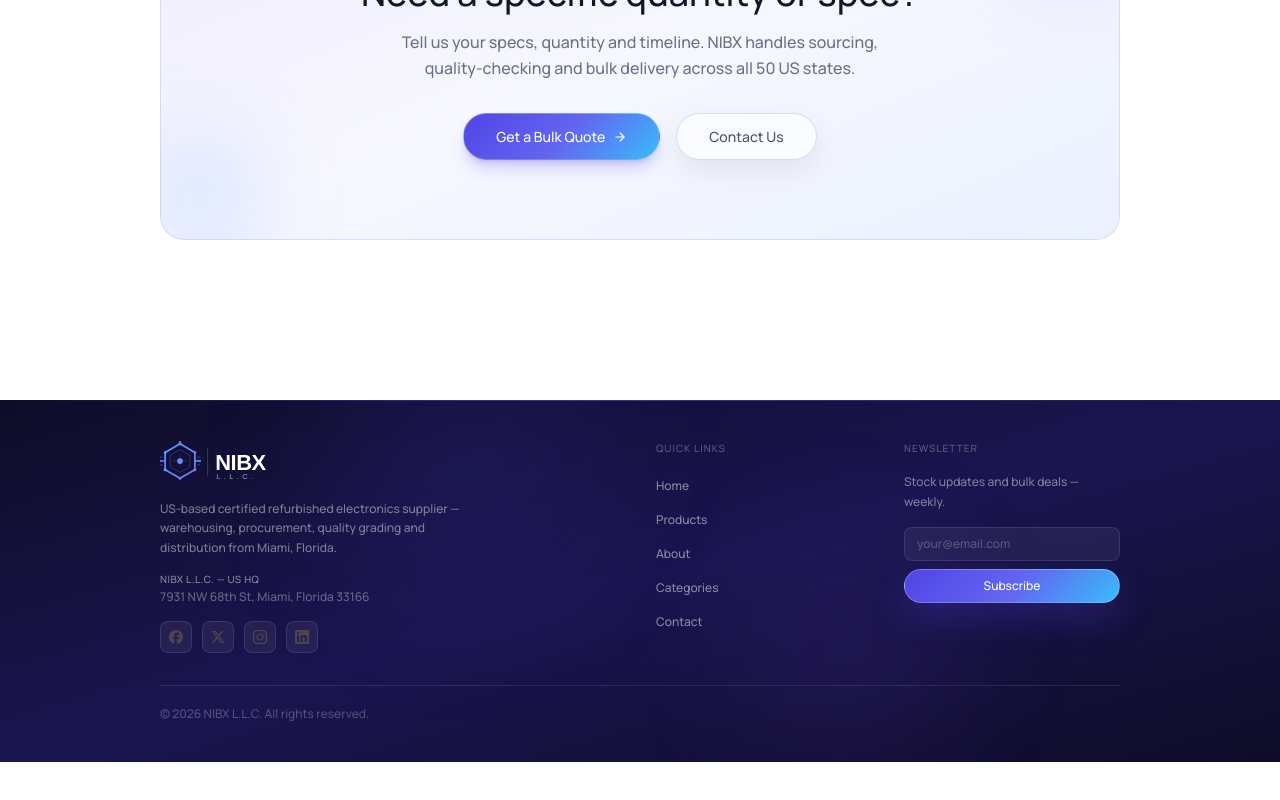
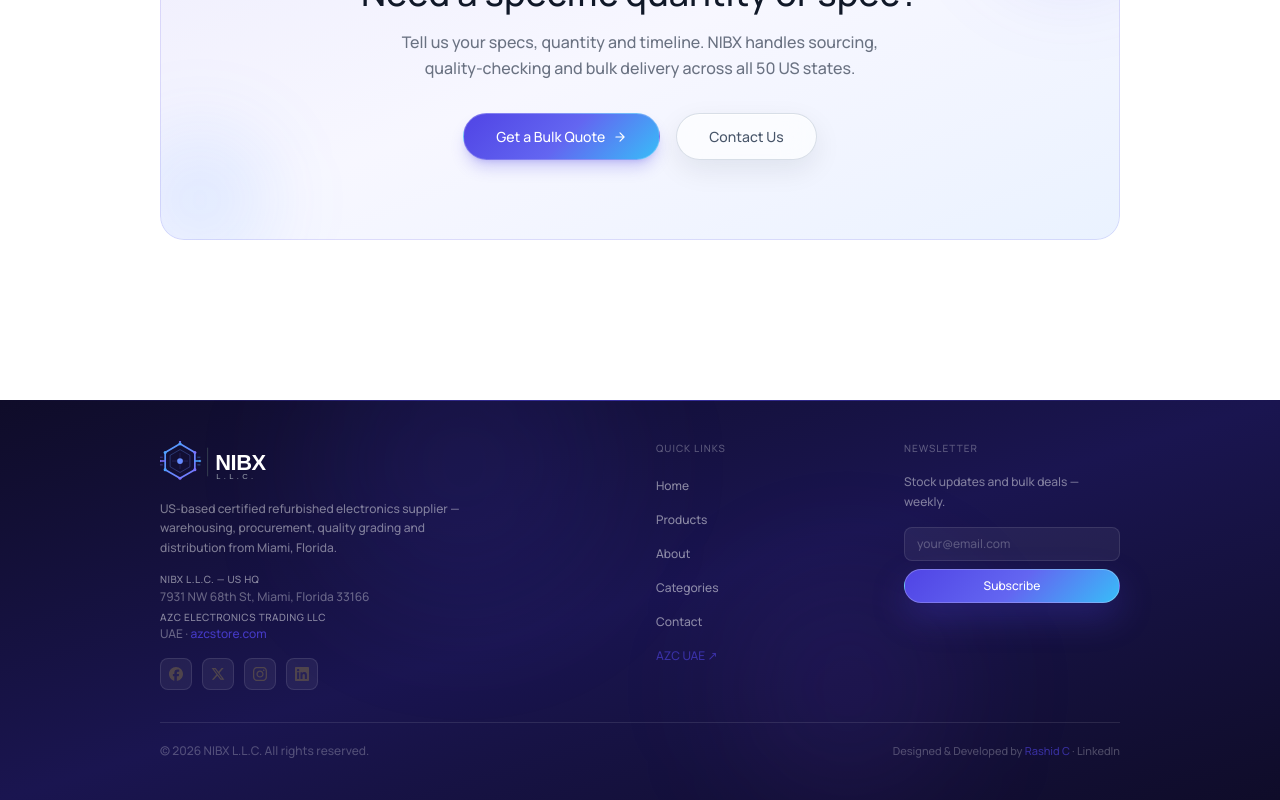
Before and after one commit to Rashid-C/Nibx-website-US-, a React (Vite) app: page /products in a window 1280 px wide. Shown: the part 4089-4889 px from the top of the page. Before the commit the page ends 4851 px from the top, so only its background shows below. Built offline with nearby package versions, Linux system fonts and the light colour scheme.

Commit message:
link update

```diff
--- a/src/components/Footer.jsx
+++ b/src/components/Footer.jsx
@@ -52,12 +52,12 @@ const Footer = () => {
                         <div className="text-xs text-white/35 space-y-0.5">
                             <p className="font-semibold text-white/50 uppercase tracking-wider text-[10px]">NIBX L.L.C. — US HQ</p>
                             <p>7931 NW 68th St, Miami, Florida 33166</p>
-                            {/* <p className="pt-1 font-semibold text-white/50 uppercase tracking-wider text-[10px]">AZC Electronics Trading LLC</p> */}
-                            {/* <p>UAE ·{" "}
+                            <p className="pt-1 font-semibold text-white/50 uppercase tracking-wider text-[10px]">AZC Electronics Trading LLC</p>
+                            <p>UAE ·{" "}
                                 <a href="https://www.azcstore.com/" target="_blank" rel="noopener noreferrer" className="text-primary/80 hover:text-primary transition-colors">
                                     azcstore.com
                                 </a>
-                            </p> */}
+                            </p>
                         </div>
                         <div className="flex items-center gap-2.5">
                             {[
@@ -92,10 +92,10 @@ const Footer = () => {
                                 </li>
                             ))}
                             <li>
-                                {/* <a href="https://www.azcstore.com/" target="_blank" rel="noopener noreferrer"
+                                <a href="https://www.azcstore.com/" target="_blank" rel="noopener noreferrer"
                                     className="text-xs text-primary/60 hover:text-primary transition-colors duration-200">
                                     AZC UAE ↗
-                                </a> */}
+                                </a>
                             </li>
                         </ul>
                     </div>
@@ -124,7 +124,7 @@ const Footer = () => {
                 {/* Bottom bar */}
                 <div className="pt-5 flex flex-col sm:flex-row items-center justify-between gap-2 text-[11px] text-white/25">
                     <p className="text-xs">© 2026 NIBX L.L.C. All rights reserved.</p>
-                    {/* <p>
+                    <p>
                         Designed &amp; Developed by{" "}
                         <a href="https://rashidc.site" target="_blank" rel="noopener noreferrer" className="text-primary/60 hover:text-primary transition-colors">
                             Rashid C
@@ -133,7 +133,7 @@ const Footer = () => {
                         <a href="https://www.linkedin.com/in/rashid-c" target="_blank" rel="noopener noreferrer" className="hover:text-white/50 transition-colors">
                             LinkedIn
                         </a>
-                    </p> */}
+                    </p>
                 </div>
             </div>
         </footer>
```
